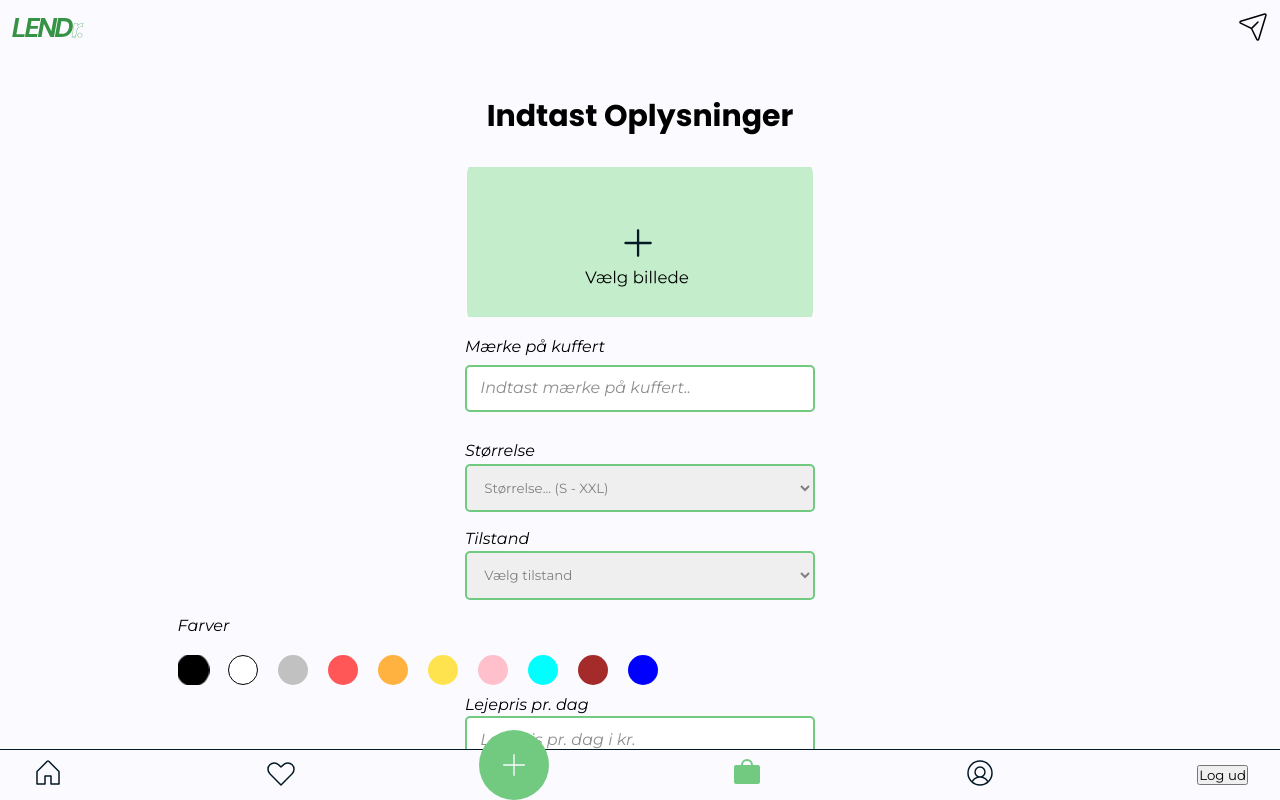
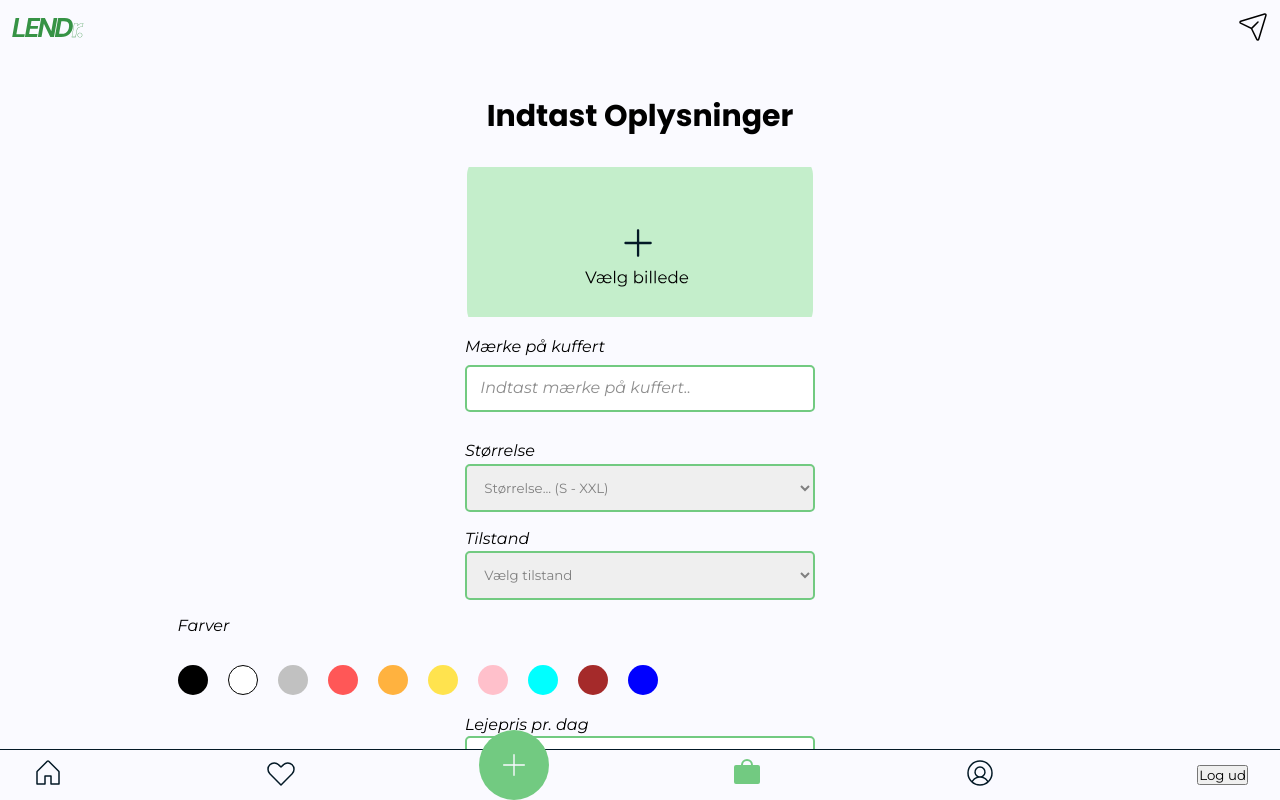
Before and after one commit to Nico-Harms/Lendr-V2, a React (Vite) app: page /aftaler in a window 1280 px wide. In both pictures the pointer is over the label 192 px from the left and 670 px from the top of the page. Shown: the top 800 px of the page. Built offline with nearby package versions, Linux system fonts and the light colour scheme.

Commit message:
css update

```diff
--- a/src/components/compCss/Postform.css
+++ b/src/components/compCss/Postform.css
@@ -130,6 +130,7 @@ form .file-input {
     -webkit-overflow-scrolling: touch;
     width: 160%;
     align-items: center;
+    height: 50px;
 }
 
 .color-inputs::-webkit-scrollbar {
@@ -155,8 +156,11 @@ form .file-input {
     transition: transform 0.2s;
 }
 
+
 .color-box:hover {
-    transform: scale(1.1);
+    filter: drop-shadow(1px 0px 5px rgba(0, 0, 0, 0.4)); /* Adjust the opacity value (0.5 in this case) */
+    transition: 0.2s ease-in;
+
 }
 
 /* Apply the same provided color styles */
```
